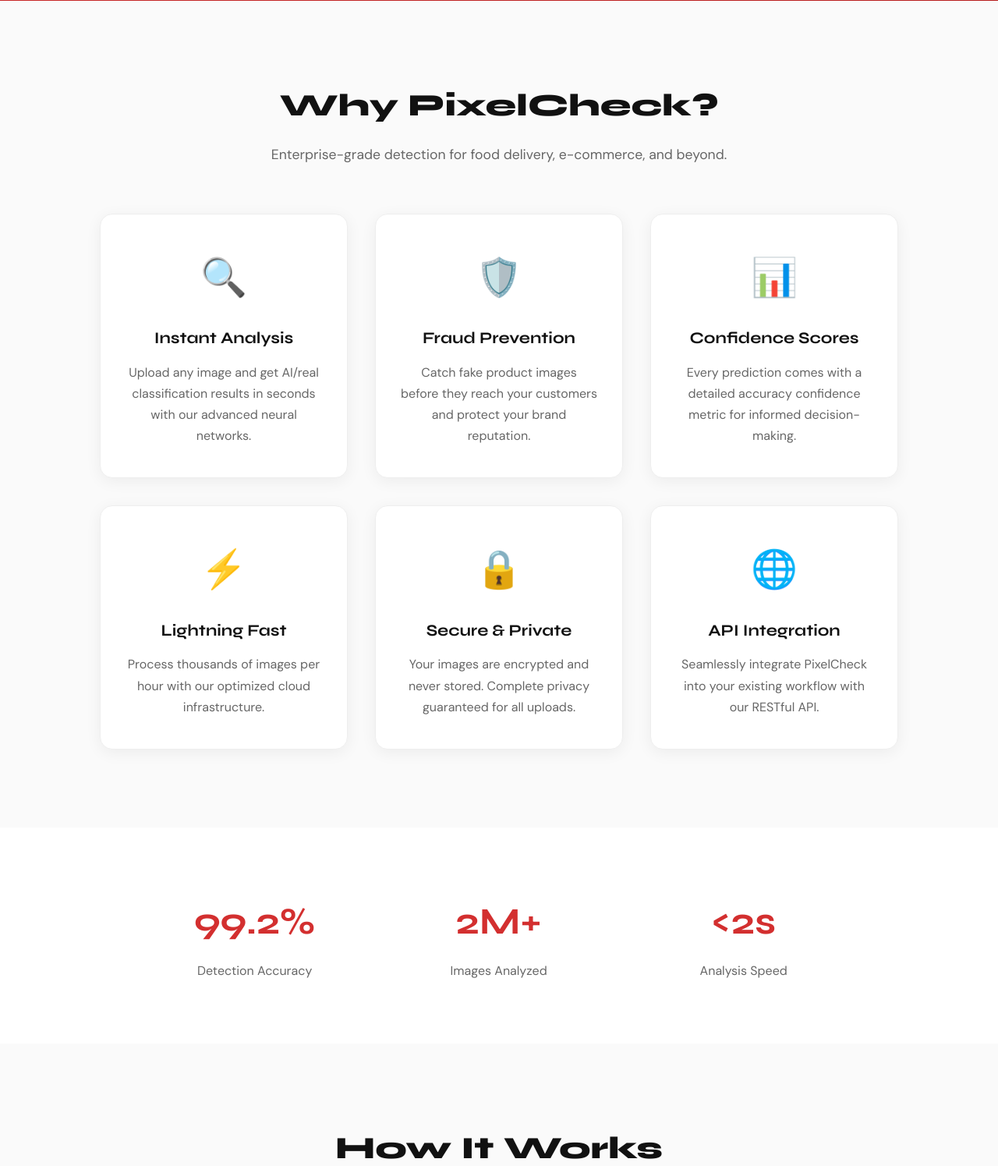
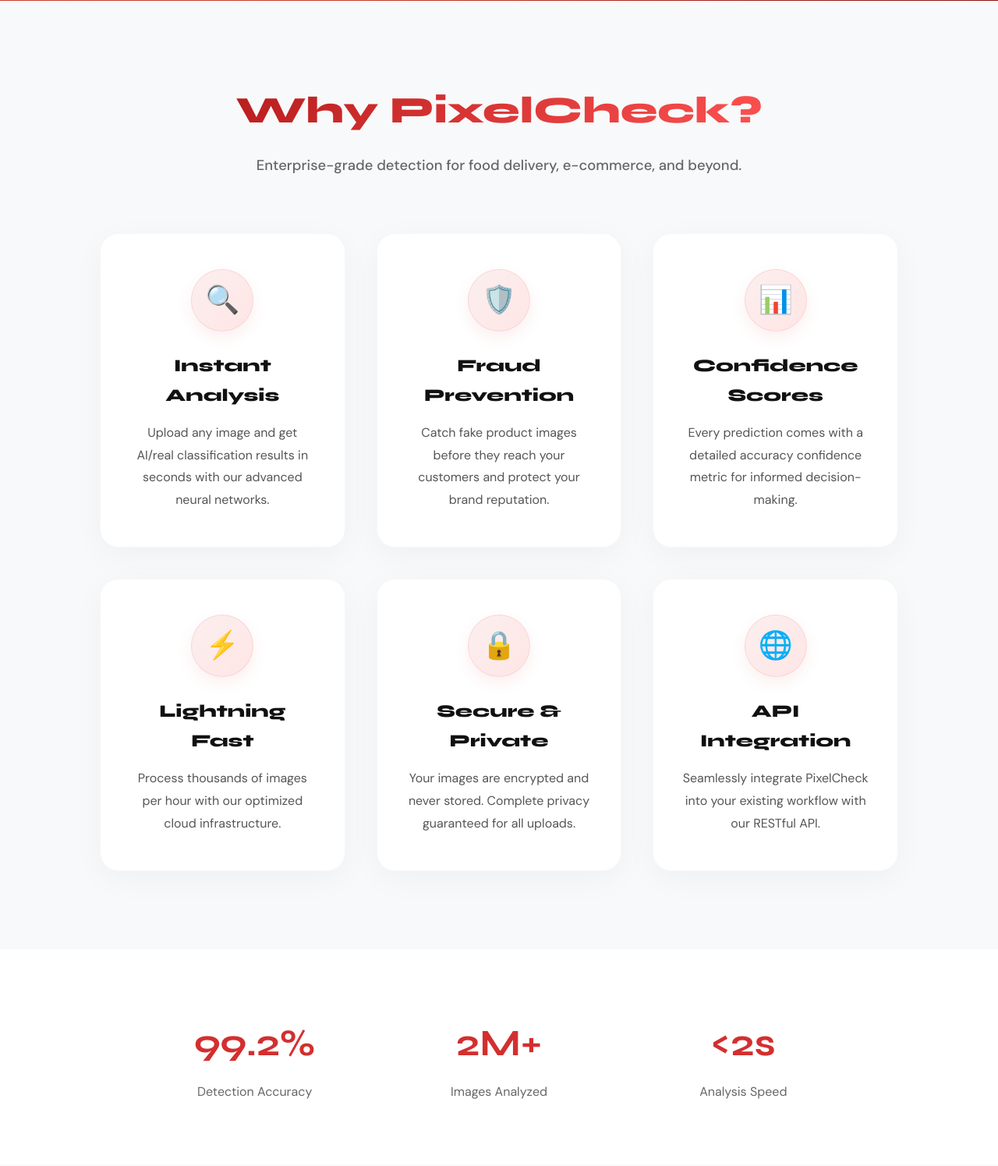
Before and after one commit to Umang2118/Pixelcheck, a Flask app: page / in a window 1280 px wide. Shown: the part 931-2426 px from the top of the page at 78% size. Run offline with Flask 3, Linux system fonts and the light colour scheme.

Commit message:
new commit

```diff
--- a/static/css/style.css
+++ b/static/css/style.css
@@ -415,63 +439,93 @@ img {
 /* Features Section */
 .features {
     padding: 100px 10%;
-    background: #fafafa;
+    background: #f8f9fa;
     text-align: center;
+    position: relative;
 }
 
 .features h3 {
     font-family: 'Syne', sans-serif;
-    font-size: 2.5rem;
-    color: #111;
+    font-size: 3rem;
     margin-bottom: 15px;
     font-weight: 800;
+    background: linear-gradient(135deg, #b71c1c 0%, #ff5252 100%);
+    -webkit-background-clip: text;
+    -webkit-text-fill-color: transparent;
+    display: inline-block;
 }
 
 .features-subtitle {
     color: #666;
-    margin-bottom: 60px;
-    font-size: 1.1rem;
+    margin-bottom: 70px;
+    font-size: 1.15rem;
+    font-weight: 500;
 }
 
 .feature-grid {
     display: grid;
-    grid-template-columns: repeat(auto-fit, minmax(280px, 1fr));
-    gap: 35px;
+    grid-template-columns: repeat(auto-fit, minmax(300px, 1fr));
+    gap: 40px;
     max-width: 1200px;
     margin: 0 auto;
 }
 
 .feature-card {
-    background: white;
-    border-radius: 16px;
-    padding: 40px 32px;
-    box-shadow: 0 4px 20px rgba(0, 0, 0, 0.06);
-    border: 1px solid #eee;
-    transition: transform 0.3s, box-shadow 0.3s;
+    background: #ffffff;
+    border-radius: 24px;
+    padding: 45px 35px;
+    box-shadow: 0 10px 40px rgba(0, 0, 0, 0.04);
+    border: 1px solid rgba(0, 0, 0, 0.03);
+    position: relative;
+    overflow: hidden;
+    z-index: 1;
+}
+
+.feature-card::after {
+    content: '';
+    position: absolute;
+    bottom: 0; left: 0; right: 0; height: 5px;
+    background: linear-gradient(90deg, #d32f2f, #ff5252);
+    transform: scaleX(0);
+    transition: transform 0.4s ease;
+    transform-origin: center;
+}
+
+.feature-card:hover::after {
+    transform: scaleX(1);
 }
 
 .feature-card:hover {
-    transform: translateY(-6px);
-    box-shadow: 0 15px 45px rgba(0, 0, 0, 0.12);
+    box-shadow: 0 20px 50px rgba(211, 47, 47, 0.15) !important;
 }
 
 .feature-icon {
-    font-size: 3rem;
-    margin-bottom: 20px;
+    width: 80px;
+    height: 80px;
+    margin: 0 auto 25px auto;
+    background: linear-gradient(135deg, rgba(211, 47, 47, 0.08) 0%, rgba(255, 82, 82, 0.15) 100%);
+    border: 1px solid rgba(211, 47, 47, 0.1);
+    border-radius: 50%;
+    display: flex;
+    justify-content: center;
+    align-items: center;
+    font-size: 2.2rem;
+    box-shadow: 0 8px 20px rgba(211, 47, 47, 0.08);
 }
 
 .feature-card h4 {
     font-family: 'Syne', sans-serif;
-    font-size: 1.3rem;
-    margin-bottom: 12px;
+    font-size: 1.4rem;
+    margin-bottom: 15px;
     color: #111;
-    font-weight: 700;
+    font-weight: 800;
 }
 
 .feature-card p {
-    color: #666;
+    color: #555;
     font-size: 1rem;
-    line-height: 1.7;
+    line-height: 1.8;
+    margin: 0;
 }
 
 /* Stats Section */
```
Also changed, not shown: other parts of static/css/style.css (+207 -37 lines), static/logos/blinkit.jpeg (added), static/logos/instamart.jpeg (added), static/logos/swiggy.jpeg (added), static/logos/zepto.jpeg (added), static/logos/zomato.jpeg (added).
